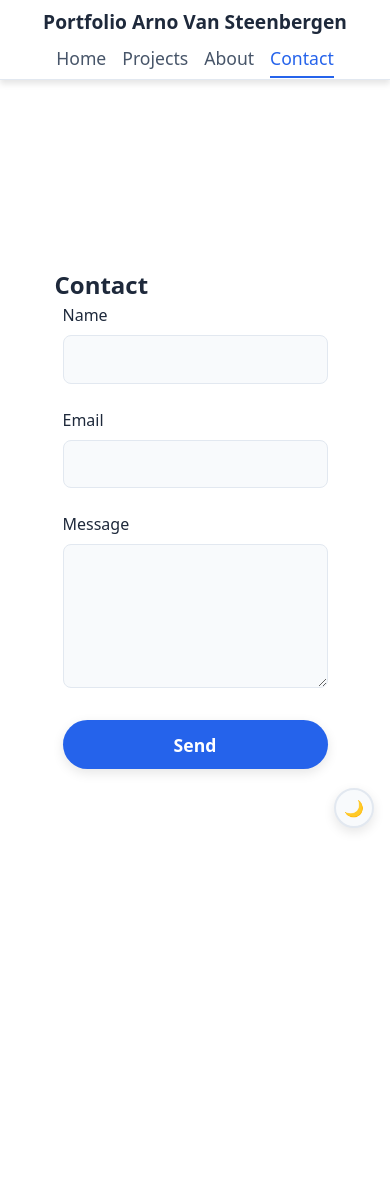
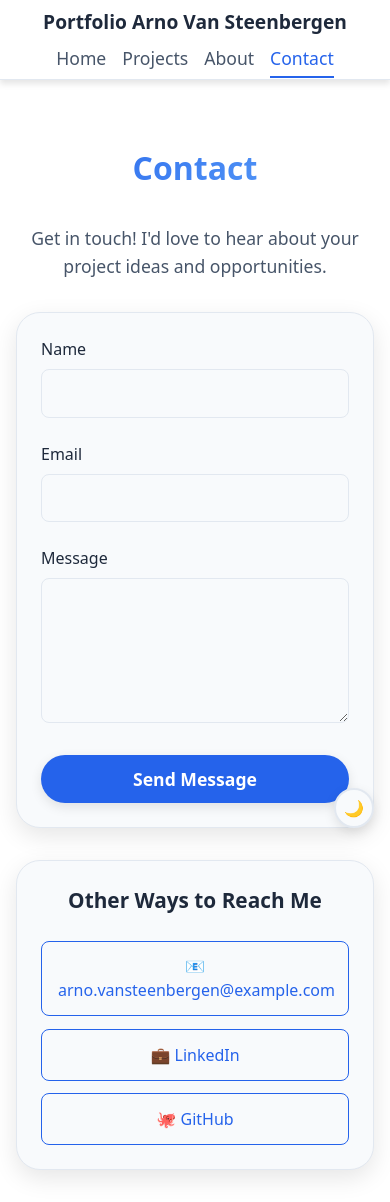
Before and after one commit to ArnoVanSteenbergen03/Portfolio, a React (Vite) app in the folder my-portfolio/: page /contact in a window 390 px wide. Before the commit the page ends 924 px from the top, so only its background shows below. Built offline with nearby package versions, Linux system fonts and the light colour scheme.

Commit message:
updated form

```diff
--- a/my-portfolio/src/components/Contact.jsx
+++ b/my-portfolio/src/components/Contact.jsx
@@ -1,25 +1,142 @@
+import { useState } from 'react';
+
 function Contact() {
+  const [formData, setFormData] = useState({
+    name: '',
+    email: '',
+    message: ''
+  });
+  const [isSubmitting, setIsSubmitting] = useState(false);
+  const [submitStatus, setSubmitStatus] = useState(null);
+
+  const handleChange = (e) => {
+    setFormData({
+      ...formData,
+      [e.target.name]: e.target.value
+    });
+  };
+
+  const handleSubmit = async (e) => {
+    e.preventDefault();
+    setIsSubmitting(true);
+    setSubmitStatus(null);
+
+    try {
+      // Netlify form submission
+      const response = await fetch('/', {
+        method: 'POST',
+        headers: { 'Content-Type': 'application/x-www-form-urlencoded' },
+        body: new URLSearchParams({
+          'form-name': 'contact',
+          ...formData
+        }).toString()
+      });
+
+      if (response.ok) {
+        setSubmitStatus('success');
+        setFormData({ name: '', email: '', message: '' });
+      } else {
+        setSubmitStatus('error');
+      }
+    } catch (error) {
+      console.error('Form submission error:', error);
+      setSubmitStatus('error');
+    } finally {
+      setIsSubmitting(false);
+    }
+  };
+
   return (
     <section className="section" id="contact">
       <div className="contact">
         <h2 className="contact__title">Contact</h2>
-        <form className="contact__form" method="POST" name="contact" data-netlify="true">
+        <p className="contact__description">
+          Get in touch! I'd love to hear about your project ideas and opportunities.
+        </p>
+
+        <form
+          className="contact__form"
+          method="POST"
+          name="contact"
+          data-netlify="true"
+          onSubmit={handleSubmit}
+        >
+          <input type="hidden" name="form-name" value="contact" />
+
           <div className="form__group">
-            <label className="form__label">Name</label>
-            <input className="form__input" name="form-name" required/>
+            <label className="form__label" htmlFor="name">Name</label>
+            <input
+              className="form__input"
+              type="text"
+              id="name"
+              name="name"
+              value={formData.name}
+              onChange={handleChange}
+              required
+            />
           </div>
+
           <div className="form__group">
-            <label className="form__label">Email</label>
-            <input className="form__input" name="form-email" required />
+            <label className="form__label" htmlFor="email">Email</label>
+            <input
+              className="form__input"
+              type="email"
+              id="email"
+              name="email"
+              value={formData.email}
+              onChange={handleChange}
+              required
+            />
           </div>
+
           <div className="form__group">
-            <label className="form__label">Message</label>
-            <textarea className="form__text" id="message" name="message" rows="5" required />
+            <label className="form__label" htmlFor="message">Message</label>
+            <textarea
+              className="form__text"
+              id="message"
+              name="message"
+              rows="5"
+              value={formData.message}
+              onChange={handleChange}
+              required
+            />
           </div>
-          <button type="submit" className="form__button">
-            Send
+
+          <button
+            type="submit"
+            className="form__button"
+            disabled={isSubmitting}
+          >
+            {isSubmitting ? 'Sending...' : 'Send Message'}
           </button>
+
+          {submitStatus === 'success' && (
+            <div className="form__message form__message--success">
+              ✅ Message sent successfully! I'll get back to you soon.
+            </div>
+          )}
+
+          {submitStatus === 'error' && (
+            <div className="form__message form__message--error">
+              ❌ Something went wrong. Please try again or email me directly.
+            </div>
+          )}
         </form>
+
+        <div className="contact__info">
+          <h3>Other Ways to Reach Me</h3>
+          <div className="contact__links">
+            <a href="mailto:arno.vansteenbergen@example.com" className="contact__link">
+              📧 arno.vansteenbergen@example.com
+            </a>
+            <a href="https://linkedin.com/in/yourprofile" className="contact__link">
+              💼 LinkedIn
+            </a>
+            <a href="https://github.com/ArnoVanSteenbergen03" className="contact__link">
+              🐙 GitHub
+            </a>
+          </div>
+        </div>
       </div>
     </section>
   );
--- a/my-portfolio/src/css/contact.css
+++ b/my-portfolio/src/css/contact.css
@@ -1,12 +1,53 @@
 /* Basic form styling for Contact.jsx */
+
+.section {
+  width: 100%;
+  min-height: 100vh;
+  display: flex;
+  align-items: center;
+  justify-content: center;
+  padding: 4rem 1rem 2rem 1rem;
+  box-sizing: border-box;
+  background-color: var(--bg-primary);
+}
+
+.contact {
+  max-width: 600px;
+  width: 100%;
+  display: flex;
+  flex-direction: column;
+  gap: 2rem;
+}
+
+.contact__title {
+  font-size: 2.5rem;
+  color: var(--text-primary);
+  text-align: center;
+  margin: 0;
+  background: linear-gradient(135deg, var(--primary), var(--primary-light));
+  -webkit-background-clip: text;
+  -webkit-text-fill-color: transparent;
+  background-clip: text;
+}
+
+.contact__description {
+  text-align: center;
+  color: var(--text-secondary);
+  font-size: 1.1rem;
+  line-height: 1.6;
+  margin: 0;
+}
 
 .contact__form {
   display: flex;
   flex-direction: column;
   gap: 1.5rem;
   width: 100%;
-  max-width: 400px;
-  margin: 0 auto;
+  background: var(--bg-secondary);
+  border: 1px solid var(--border);
+  border-radius: 1.5rem;
+  padding: 2.5rem;
+  box-shadow: 0 8px 24px var(--shadow);
 }
 
 .form__group {
@@ -58,9 +99,92 @@
   box-shadow: 0 6px 16px var(--shadow);
 }
 
+.form__button:disabled {
+  background: var(--text-muted);
+  cursor: not-allowed;
+  transform: none;
+}
+
+.form__message {
+  padding: 1rem;
+  border-radius: 0.5rem;
+  text-align: center;
+  font-weight: 500;
+  margin-top: 0.5rem;
+}
+
+.form__message--success {
+  background: #d4edda;
+  color: #155724;
+  border: 1px solid #c3e6cb;
+}
+
+.form__message--error {
+  background: #f8d7da;
+  color: #721c24;
+  border: 1px solid #f5c6cb;
+}
+
+[data-theme="dark"] .form__message--success {
+  background: #1e3a2b;
+  color: #4ade80;
+  border: 1px solid #10b981;
+}
+
+[data-theme="dark"] .form__message--error {
+  background: #3a1e1e;
+  color: #f87171;
+  border: 1px solid #ef4444;
+}
+
+.contact__info {
+  background: var(--bg-secondary);
+  border: 1px solid var(--border);
+  border-radius: 1.5rem;
+  padding: 2rem;
+  text-align: center;
+  box-shadow: 0 8px 24px var(--shadow);
+}
+
+.contact__info h3 {
+  color: var(--text-primary);
+  margin: 0 0 1.5rem 0;
+  font-size: 1.3rem;
+}
+
+.contact__links {
+  display: flex;
+  flex-direction: column;
+  gap: 1rem;
+}
+
+.contact__link {
+  color: var(--primary);
+  text-decoration: none;
+  font-weight: 500;
+  padding: 0.8rem 1rem;
+  border: 1px solid var(--primary);
+  border-radius: 0.5rem;
+  transition: all 0.3s ease;
+}
+
+.contact__link:hover {
+  background: var(--primary);
+  color: white;
+  transform: translateY(-2px);
+}
+
 @media (max-width: 600px) {
-  .contact__form {
-    max-width: 100%;
-    padding: 0 0.5rem;
+  .contact__form,
+  .contact__info {
+    padding: 1.5rem;
+  }
+
+  .contact__title {
+    font-size: 2rem;
+  }
+
+  .contact__links {
+    gap: 0.8rem;
   }
 }
```
